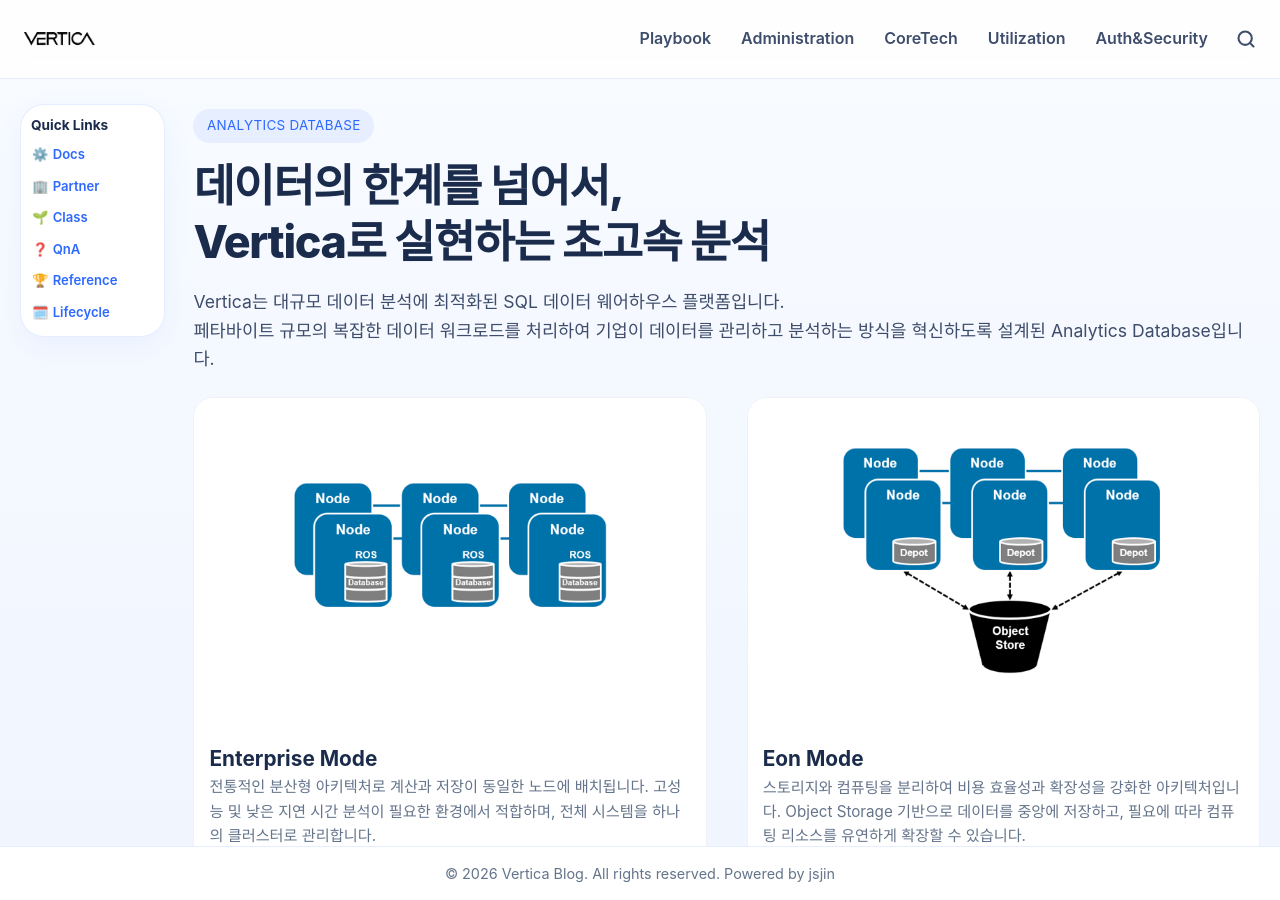
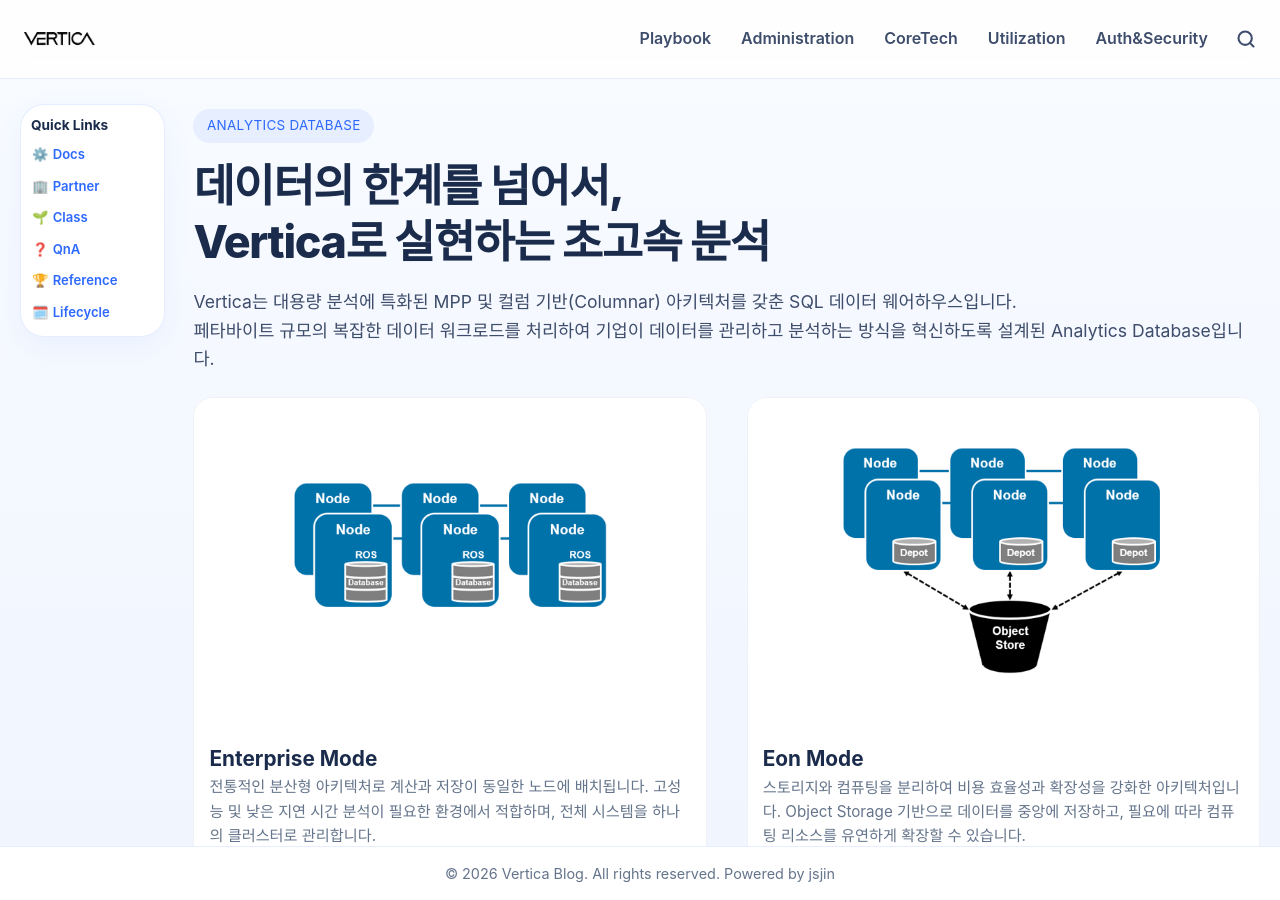
Before and after one commit to JIN0326/vertica_blog, a Jekyll site: the page built from 00index.md, in a window 1280 px wide and 900 px high. Built offline with Jekyll 4.4.1, drawn with Linux system fonts in a browser that asks for light colours.

Commit message:
Update blog content and styling

```diff
--- a/00index.md
+++ b/00index.md
@@ -8,7 +8,7 @@
   <div class="hero-content">
     <span class="eyebrow">Analytics Database</span>
     <h1>데이터의 한계를 넘어서, <br> Vertica로 실현하는 초고속 분석</h1>
-    <p>Vertica는 대규모 데이터 분석에 최적화된 SQL 데이터 웨어하우스 플랫폼입니다. <br>
+    <p>Vertica는 대용량 분석에 특화된 MPP 및 컬럼 기반(Columnar) 아키텍처를 갖춘 SQL 데이터 웨어하우스입니다. <br>
     페타바이트 규모의 복잡한 데이터 워크로드를 처리하여 기업이 데이터를 관리하고 분석하는 방식을 혁신하도록 설계된 Analytics Database입니다.</p>
   </div>
 
```
